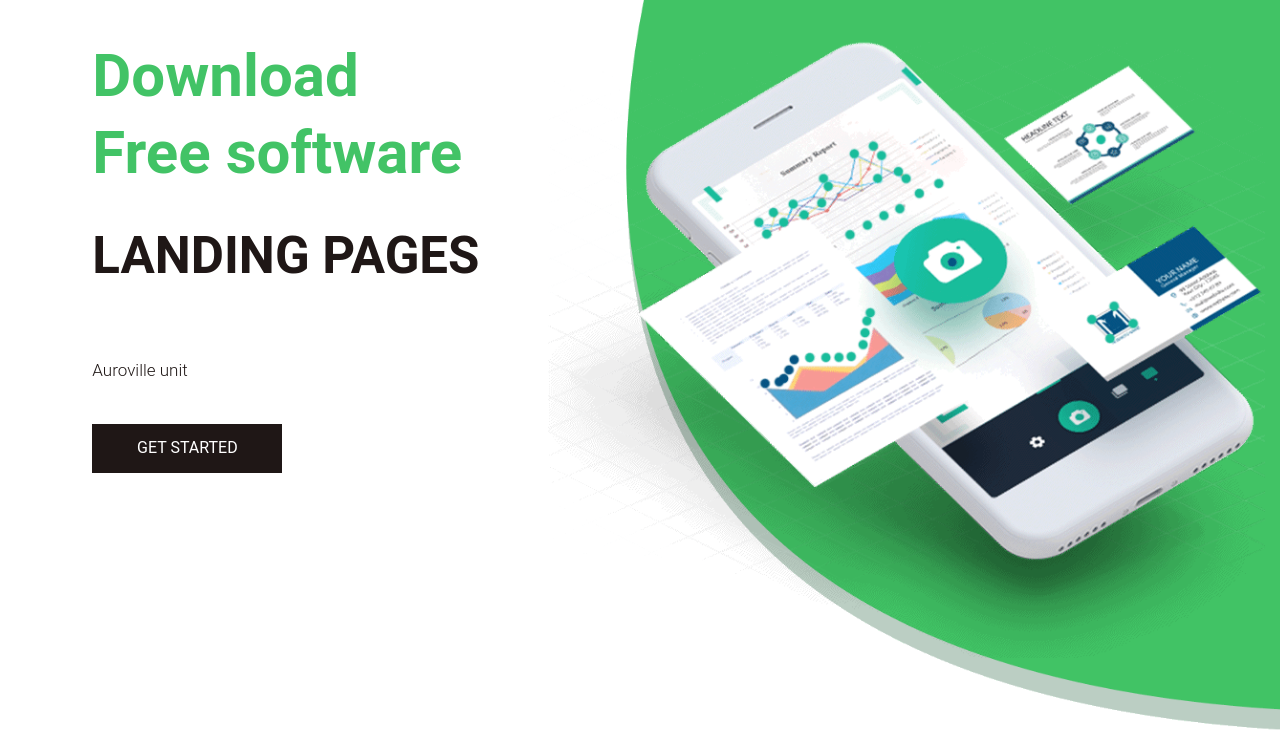
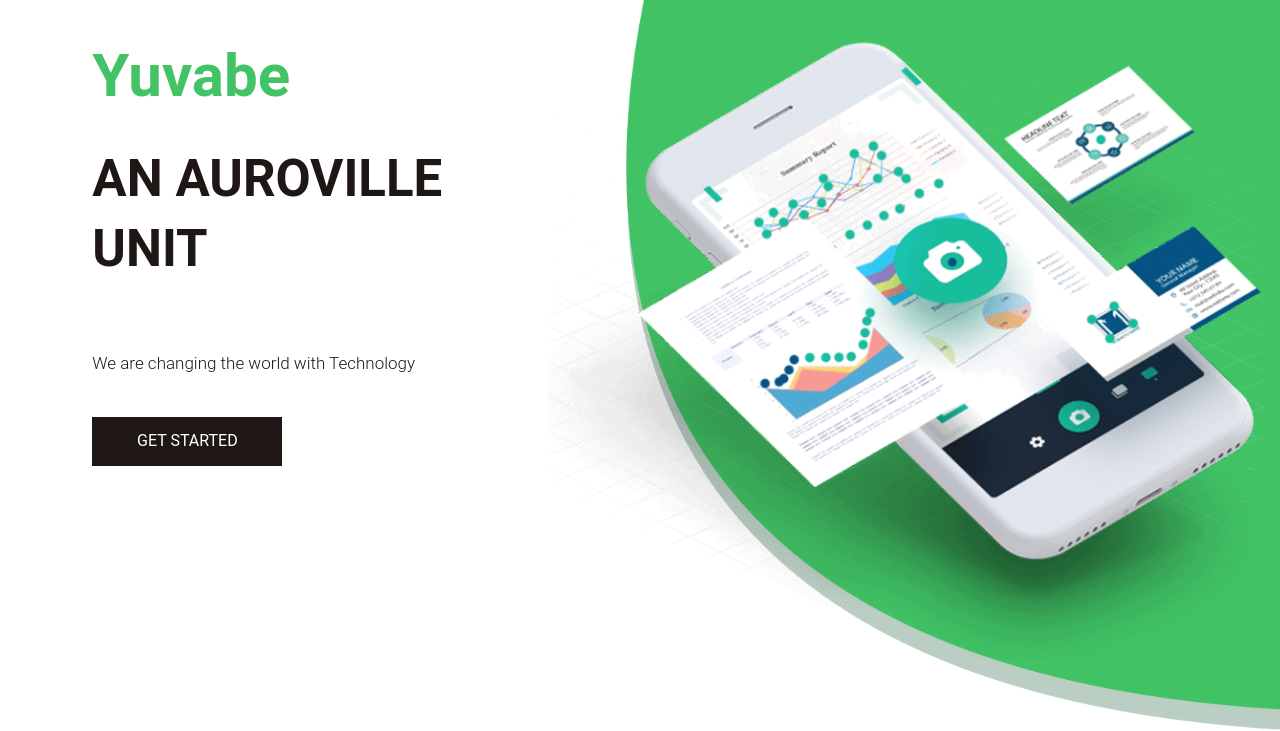
Before and after one commit to abilash1995/yuvabe, a plain HTML site: page index.html in a window 1280 px wide. Shown: the part 95-826 px from the top of the page. Drawn offline with nearby package versions, Linux system fonts and the light colour scheme.

Commit message:
Update index.html

```diff
--- a/index.html
+++ b/index.html
@@ -71,9 +71,9 @@
                   <div class="row d_flex">
                      <div class="col-md-5">
                         <div class="text-bg">
-                           <span>Download <br> Free software</span>
-                           <h1>landing pages</h1>
-                           <p> Auroville unit</p>
+                           <span>Yuvabe </span>
+                           <h1> An Auroville Unit</h1>
+                           <p> We are changing the world with Technology</p>
                            <a href="#">Get Started</a>
                         </div>
                      </div>
```
